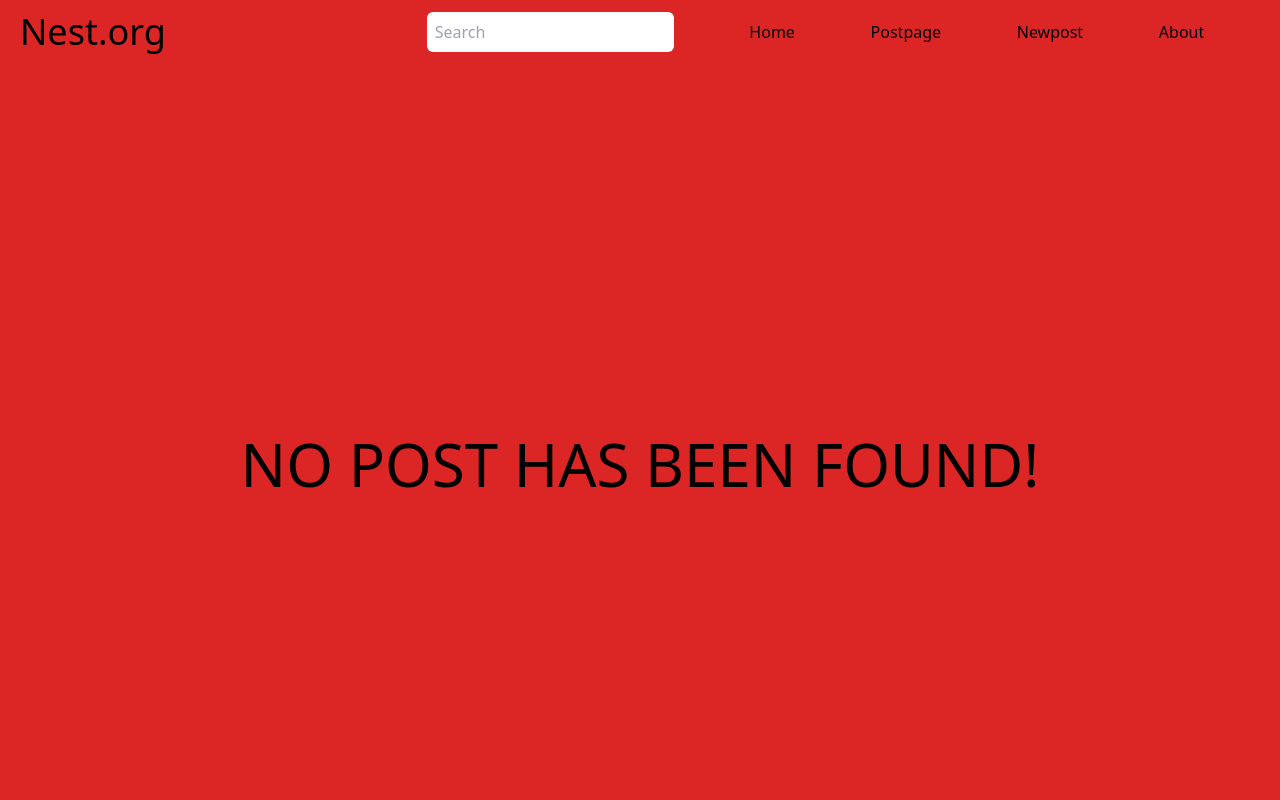
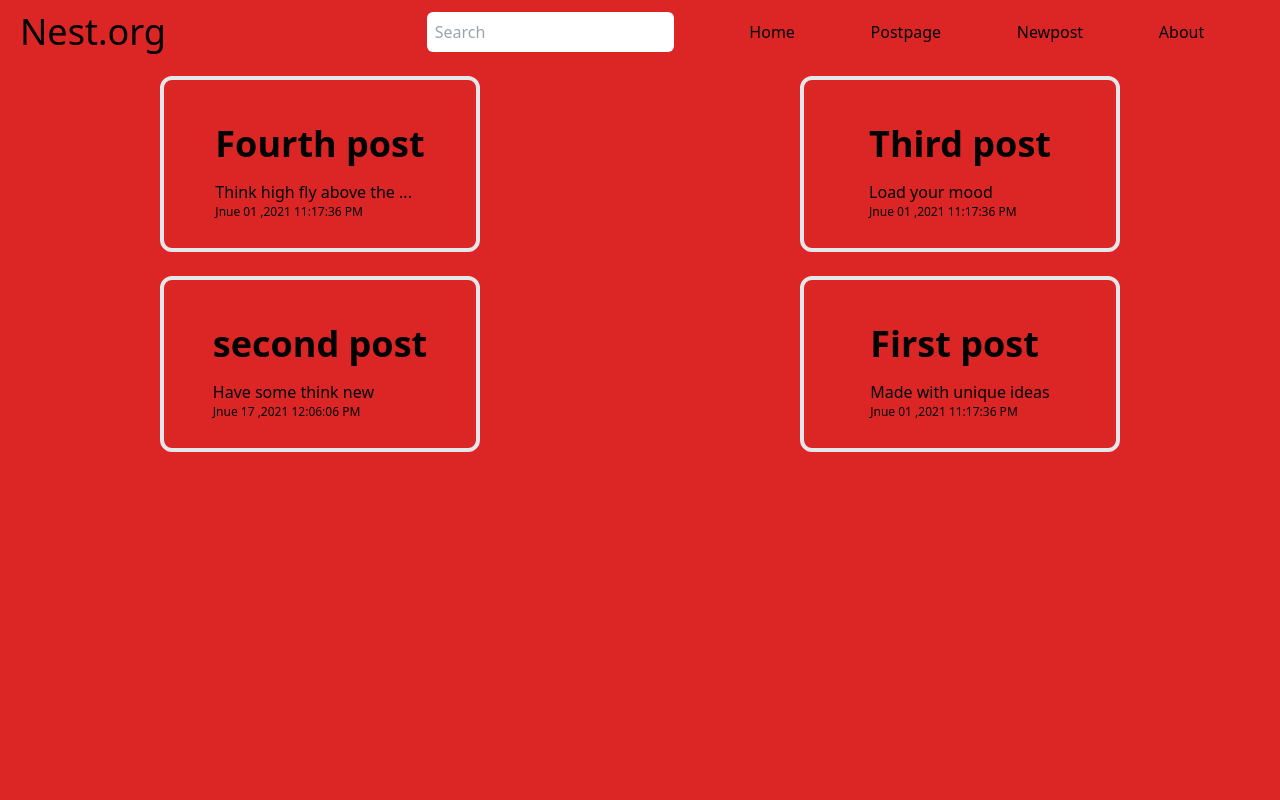
Before and after one commit to natesh16/React-practice, a React (Create React App) app in the folder web_app/: page /postpage in a window 1280 px wide. Shown: the top 800 px of the page. Built offline with nearby package versions, Linux system fonts and the light colour scheme.

Commit message:
INTER FACE UPDATE

```diff
--- a/web_app/package.json
+++ b/web_app/package.json
@@ -7,11 +7,11 @@
     "@testing-library/jest-dom": "^5.17.0",
     "@testing-library/react": "^13.4.0",
     "@testing-library/user-event": "^13.5.0",
+    "date-fns": "^2.30.0",
     "react": "^18.2.0",
     "react-dom": "^18.2.0",
     "react-router-dom": "^6.18.0",
-    "react-scripts": "5.0.1",
-    "web-vitals": "^2.1.4"
+    "react-scripts": "5.0.1"
   },
   "scripts": {
     "start": "react-scripts start",
--- a/web_app/src/App.jsx
+++ b/web_app/src/App.jsx
@@ -7,53 +7,71 @@ import Postpage from "./Postpage";
 import Navbar from "./Navbar";
 import Missing from "./Missing";
 import Postlayout from "./Postlayout";
-import { useState } from "react";
-// import Footer from "./Footer";
-// import Header from "./Header";
-// import Home from "./Home";
-// import Postpage from "./Postpage";
+import { useEffect, useState } from "react";
+import { format } from "date-fns";
+
 function App() {
-  const [posts,setpost] = useState([
-    // {
-    //   id:1,
-    //   title: "First post",
-    //   datetime: 'Jnue 01 ,2021 11:17:36 PM',
-    //   notes: "Made with unique ideas"
-    // },
-    // {
-    //   id:2,
-    //   title:" second post",
-    //   datetime:' Jnue 17 ,2021 12:06:06 PM',
-    //   notes:" Have some think new"
-    // },
-    // {
-    //   id:3,
-    //   title: "Third post",
-    //   datetime: 'Jnue 01 ,2021 11:17:36 PM',
-    //   notes: "Load your mood"
-    // },
-    // {
-    //   id:4,
-    //   title:" Fourth post",
-    //   datetime:' Jnue 01 ,2021 11:17:36 PM',
-    //   notes:"Think high fly above the sky lorem lorem lorem lorem lorem"
-    // }
+  const [posts, setpost] = useState([
+    {
+      id: 1,
+      title: "First post",
+      datetime: 'Jnue 01 ,2021 11:17:36 PM',
+      notes: "Made with unique ideas"
+    },
+    {
+      id: 2,
+      title: " second post",
+      datetime: ' Jnue 17 ,2021 12:06:06 PM',
+      notes: " Have some think new"
+    },
+    {
+      id: 3,
+      title: "Third post",
+      datetime: 'Jnue 01 ,2021 11:17:36 PM',
+      notes: "Load your mood"
+    },
+    {
+      id: 4,
+      title: " Fourth post",
+      datetime: ' Jnue 01 ,2021 11:17:36 PM',
+      notes: "Think high fly above the sky lorem lorem lorem lorem lorem"
+    }
   ])
+
   const [search,setsearch] = useState('');
   const [posttitle,setposttitem] = useState('');
-  const [postbody,setpostbody] =useState('');
-  const handlesubmite=()=>{
-    console.log("Submited!")
+  const [postbody,setpostbody] = useState('');
+  const [searchresult,setsearchresult] = useState([]);
+
+  useEffect(() => {
+    const filteresult = posts.filter((post) =>
+      ((post.notes).toLowerCase()).includes(search.toLowerCase()) ||
+      ((post.title).toLowerCase()).includes(search.toLowerCase()));
+
+      setsearchresult(filteresult.reverse());
+  },[posts,search]);
+
+  const handlesubmite = (e) => {
+    e.preventdefault();
+    const id = posts.length ? posts[posts.length - 1].id + 1 : 1;
+    const datetime = format(new Date(), "MMMM DD,YYYY PP");
+    const newpost = { id, title: posttitle, datetime:datetime, notes: postbody };
+    const allPosts = [...posts, newpost];
+    setpost(allPosts);
+    setpostbody('');
+    setposttitem('');
   }
-  // const [searchresult,setsearchresult]=useState([])
+
   return (
     <div className=" w-screen min-h-screen max-h-full bg-red-600 text-black dark:bg-black dark:text-red-600 ">
       <Navbar
         title={"Nest.org"}
         search={search}
         setsearch={setsearch}
-        />
-      <Postpage posts={posts}/>
+      />
+      <Postpage
+        posts={searchresult}
+      />
       <Newpost
         postbody={postbody}
         posttitle={posttitle}
@@ -62,24 +80,23 @@ function App() {
         handlesubmite={handlesubmite}
       />
       <Routes>
-      <Route path="/" element={<Home/>}/>
-        <Route path="/Home" element={<Home/>}/>
-        <Route path="/newpost" element={<Newpost/>}/>
-        <Route path="/about" element={<About/>}/>
-        <Route path="/postpage" element={<Postlayout/>}>
-          <Route index element={<Postpage/>}/>
-          <Route path=":id" element={<Post/>}/>
-          <Route path="Newpost" element={<Newpost/>}/>
+        <Route path="/" element={<Home />} />
+        <Route path="/Home" element={<Home />} />
+        <Route path="/newpost" element={<Newpost />} />
+        <Route path="/about" element={<About />} />
+        <Route path="/postpage" element={<Postlayout />}>
+          <Route index element={<Postpage />} />
+          <Route path=":id" element={<Post />} />
+          <Route path="Newpost" element={<Newpost />} />
         </Route>
-        <Route path="*" element={<Missing/>}/>
+        <Route path="*" element={<Missing />} />
       </Routes>
       {/* <Header/>
       <Home/>
       <About/>
       <Missing/>
       <Footer/> */}
-     </div>
+    </div>
   );
 }
-
 export default App;
--- a/web_app/src/Feed.jsx
+++ b/web_app/src/Feed.jsx
@@ -1,13 +1,11 @@
 import Post from "./Post"
 const Feed = ({posts}) => {
   return (
-    <>
-    <div className="grid grid-cols-2 min-h-20 max-h-full w-full mx-auto my-auto ">
-        {posts.map(post =>(
+    <div className="flex flex-col md:grid md:grid-cols-2 min-h-20 max-h-full w-full mx-auto my-auto ">
+        {posts.map (post => (
           <Post key={post.id} post={post}/>
-          ))}
+      ))}
     </div>
-    </>
   )
 }
 
--- a/web_app/src/Navbar.jsx
+++ b/web_app/src/Navbar.jsx
@@ -8,8 +8,8 @@ const Navbar = ({search,setsearch,title}) => {
           <div className="flex h-full w-1/3">
             <h1 className="my-auto ml-5 text-4xl">{title}</h1>
           </div>
-          <div className="w-2/3 flex">
-            <form onSubmit={(e)=>e.preventDefault} className="my-auto">
+          <div className="w-2/3  flex ">
+            <form onSubmit={(e)=>e.preventDefault} className="hidden md:block my-auto">
               <input
                 className=' rounded-md py-2 px-2 outline-none border-0 text-black'
                 type="text"
@@ -18,12 +18,14 @@ const Navbar = ({search,setsearch,title}) => {
                 onChange={(e)=>setsearch (e.target.value)}
               />
             </form>
-            <ul className=" my-auto flex justify-evenly w-full">
+            <div className='w-full my-auto hidden md:block'>
+            <ul className=" my-auto flex justify-evenly w-full  ">
               <li><Link to="Home" className="my-auto hover:text-sky-500 ">Home</Link></li>
               <li><Link to="postpage" className=" my-auto hover:text-sky-500 ">Postpage</Link></li>
               <li><Link to="newpost" className=" my-auto hover:text-sky-500 ">Newpost</Link></li>
               <li><Link to="about" className=" my-auto hover:text-sky-500 ">About</Link></li>
             </ul>
+            </div>
           </div>
       </nav>
     </>
--- a/web_app/src/Post.jsx
+++ b/web_app/src/Post.jsx
@@ -1,17 +1,14 @@
 const Post = ({post}) => {
   return (
     <article className="mx-auto my-auto">
-      <div className="border-4 rounded-xl h-44 flex flex-col w-80 justify-center mx-auto my-5">
-        <div className="w-full h-full flex flex-col justify-center">
-          <div className="mx-auto my-auto">
-            <h1 className="text-4xl font-semibold my-4">{post.title}</h1>
+      <div className="border-4 rounded-xl h-36 w-72 md:h-44 md:w-80 flex flex-col justify-center  md:mx-auto my-3 mx-3">
+        <div className="mx-auto my-auto">
+            <h1 className="text-2xl md:text-4xl font-semibold  md:my-4">{post.title}</h1>
             <p className="">{(post.notes).length <=25 ?
             post.notes
             : `${(post.notes).slice(0,25)}...`}</p>
             <p className="text-xs">{post.datetime}</p>
           </div>
-        </div>
-
       </div>
     </article>
   )
--- a/web_app/src/Postpage.jsx
+++ b/web_app/src/Postpage.jsx
@@ -2,7 +2,7 @@ import React from 'react'
 import Feed from './Feed'
 const Postpage = ({posts}) => {
   return (
-    <main className='h-screen w-screen flex'>
+    <main className='min-h-screen w-screen max-h-full '>
       {posts.length ? (
          <Feed posts={posts}/>
       ):(
```
Also changed, not shown: 1 other file (tests, documents, lock files or other folders).
